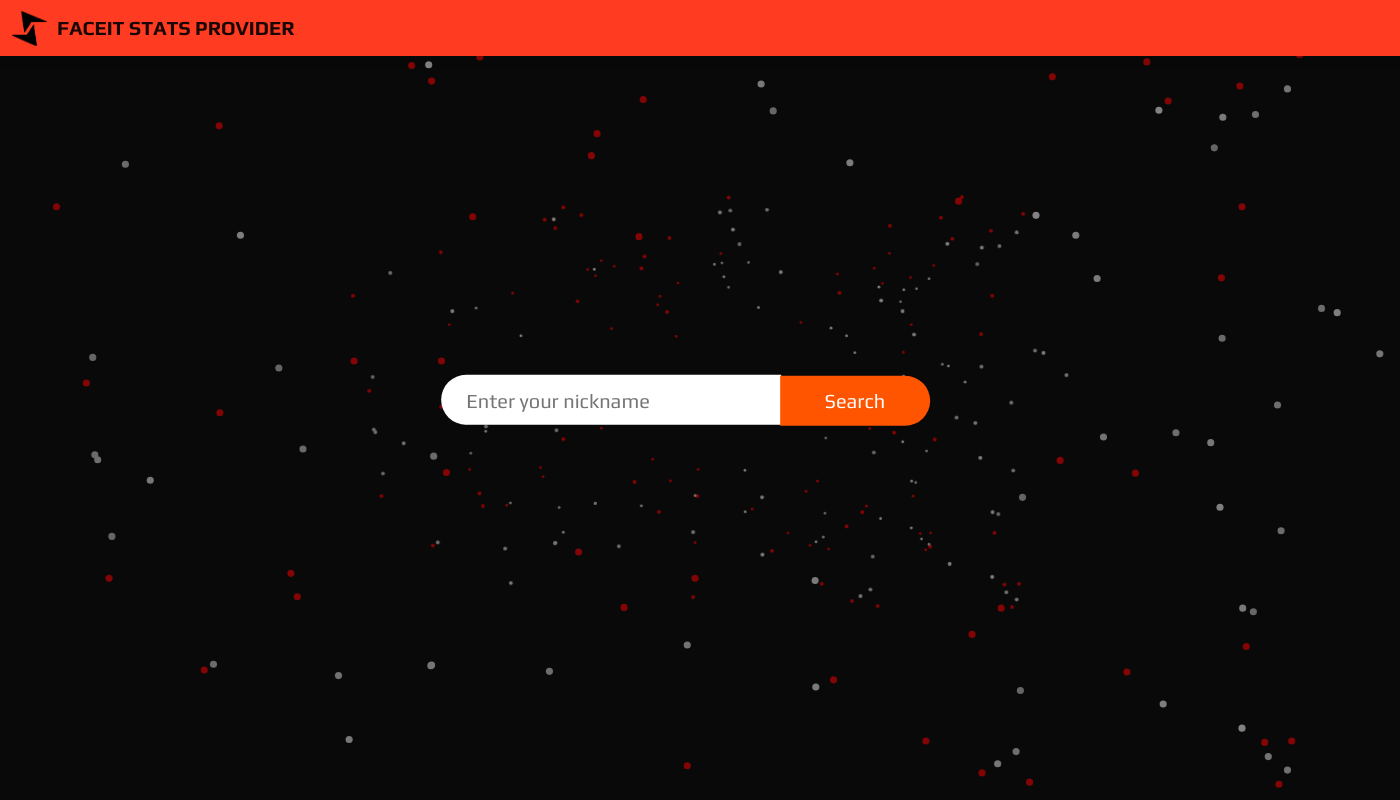
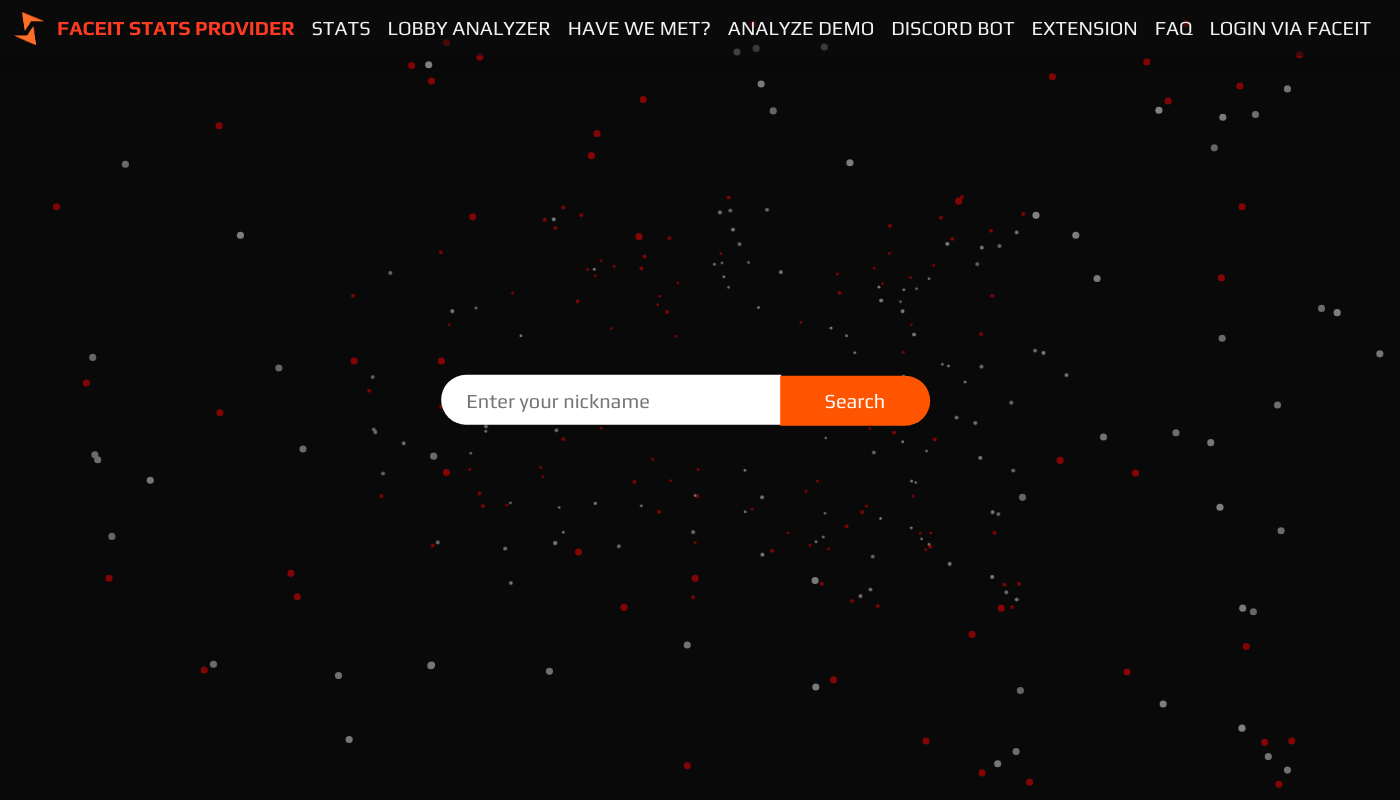
Before and after one commit to MAJDER0/Faceit-Stats-Provider, an ASP.NET Core app: page / in a window 1400 px wide. Run offline with ASP.NET Core 8, Linux system fonts and the light colour scheme; style sheets or scripts are compiled from the project's sources.

Commit message:
nav bar design

```diff
--- a/Faceit_Stats_Provider/Views/PlayerStats/PlayerStats.cshtml
+++ b/Faceit_Stats_Provider/Views/PlayerStats/PlayerStats.cshtml
@@ -843,7 +843,8 @@
 
                                     </tbody>
                                 </table>
-                            </tr>
+                            </td>
+                       </tr>
                     }
                 </tbody>
             </table>
--- a/Faceit_Stats_Provider/Views/Shared/_Layout.cshtml
+++ b/Faceit_Stats_Provider/Views/Shared/_Layout.cshtml
@@ -13,20 +13,52 @@
 </head>
 <body>
     <header>
-        <nav class="navbar navbar-expand-sm navbar-toggleable-sm navbar-light navbarcolor box-shadow mb-3">
+        <nav class="navbar navbar-expand-sm navbar-toggleable-sm navbar-dark navbarcolor box-shadow mb-3">
             <div class="container-fluid">
                 <a href="/">
-                    <img src="~/niewypelnione3.png" width="35" height="35" class="logo" />
+                    <img src="~/niewypelnione2.png" width="35" height="35" class="logo" />
                 </a>
-                <a class="navbar-brand" asp-area="" asp-controller="Home" asp-action="Index"><strong>FACEIT STATS PROVIDER</strong></a>
                 <button class="navbar-toggler" type="button" data-bs-toggle="collapse" data-bs-target=".navbar-collapse" aria-controls="navbarSupportedContent"
                         aria-expanded="false" aria-label="Toggle navigation">
                     <span class="navbar-toggler-icon"></span>
                 </button>
                 <div class="navbar-collapse collapse d-sm-inline-flex justify-content-between">
                     <ul class="navbar-nav flex-grow-1">
+                        <a class="navbar-brand" asp-area="" asp-controller="Home" asp-action="Index"><span style="color:#ff3c22"><strong>FACEIT STATS PROVIDER</strong></span></a>
+                    </ul>
 
+                    <ul class="navbar-nav flex-grow-1">
+                        <a class="navbar-brand" asp-area="" asp-controller="Home" asp-action="Index"><span>STATS</span></a>
                     </ul>
+
+                    <ul class="navbar-nav flex-grow-1">
+                        <a class="navbar-brand" asp-area="" asp-controller="Home" asp-action="Index"><span>LOBBY ANALYZER</span></a>
+                    </ul>
+
+                    <ul class="navbar-nav flex-grow-1">
+                        <a class="navbar-brand" asp-area="" asp-controller="Home" asp-action="Index"><span>HAVE WE MET?</span></a>
+                    </ul>
+
+                    <ul class="navbar-nav flex-grow-1">
+                        <a class="navbar-brand" asp-area="" asp-controller="Home" asp-action="Index"><span>ANALYZE DEMO</span></a>
+                    </ul>
+
+                    <ul class="navbar-nav flex-grow-1">
+                        <a class="navbar-brand" asp-area="" asp-controller="Home" asp-action="Index"><span>DISCORD BOT</span></a>
+                    </ul>
+
+                    <ul class="navbar-nav flex-grow-1">
+                        <a class="navbar-brand" asp-area="" asp-controller="Home" asp-action="Index"><span>EXTENSION</span></a>
+                    </ul>
+
+                    <ul class="navbar-nav flex-grow-1">
+                        <a class="navbar-brand" asp-area="" asp-controller="Home" asp-action="Index"><span>FAQ</span></a>
+                    </ul>
+
+                    <ul class="navbar-nav flex-grow-1">
+                        <a class="navbar-brand" asp-area="" asp-controller="Home" asp-action="Index"><span>LOGIN VIA FACEIT</span></a>
+                    </ul>
+
                 </div>
             </div>
         </nav>
--- a/Faceit_Stats_Provider/wwwroot/css/site.css
+++ b/Faceit_Stats_Provider/wwwroot/css/site.css
@@ -170,8 +170,17 @@
 }
 
 .navbarcolor {
-    background-color: #ff3c22;
+    background-color: rgba(13,13,13,0.5);
 }
+
+.navbar-brand > span {
+    color: #F2F2F2;
+    transition: color ease-in-out 0.3s;
+}
+
+    .navbar-brand > span:hover {
+        color: #ff3c22;
+    }
 
 .logo {
     margin-right: 10px;
```
Also changed, not shown: 7 other files.
